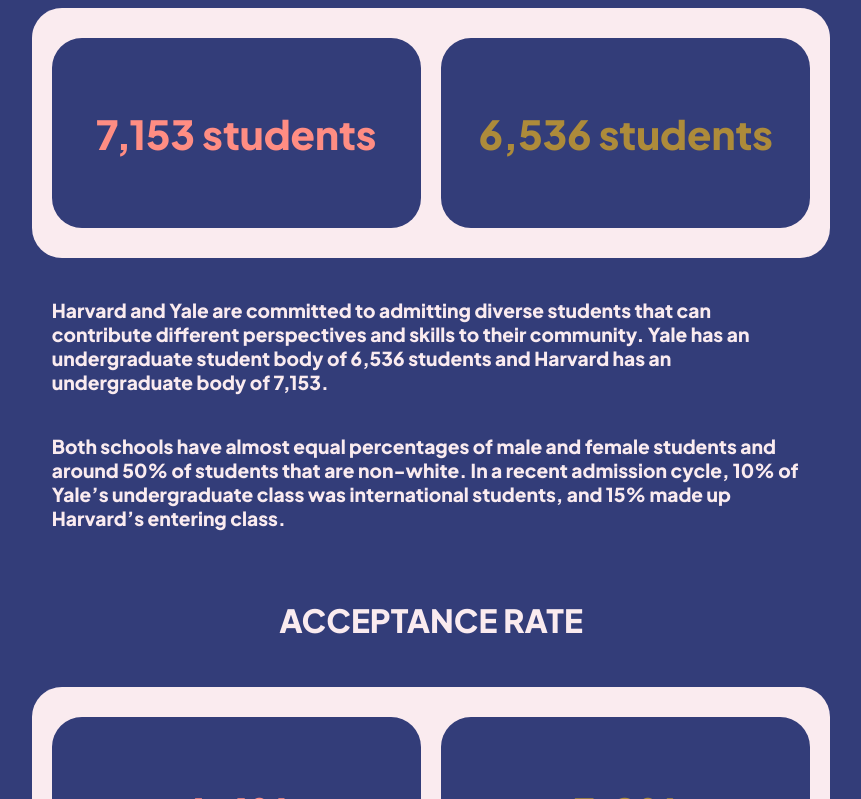
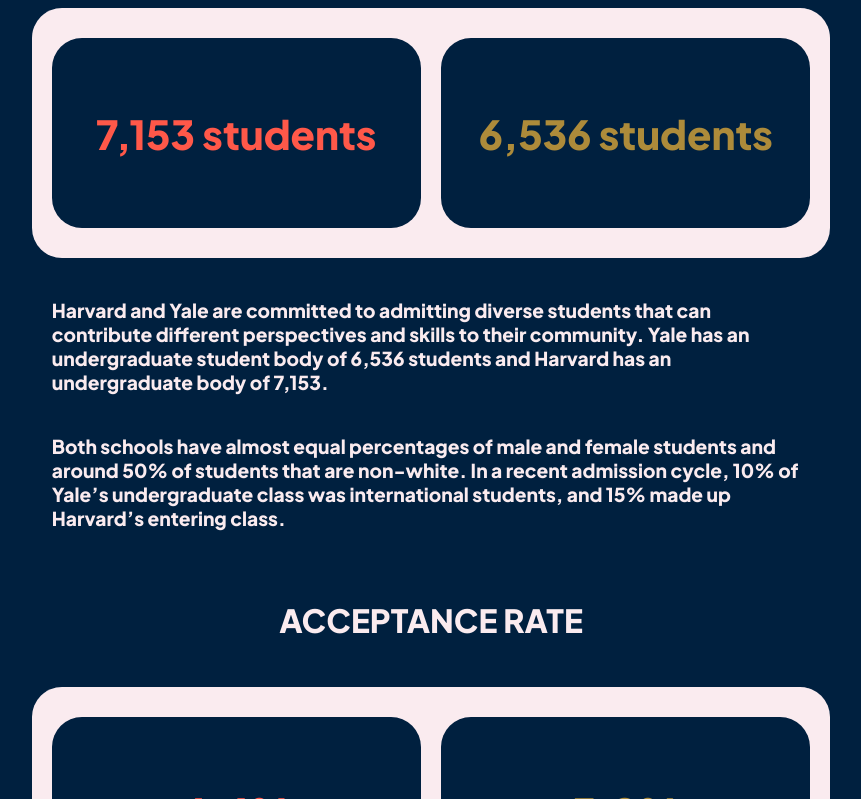
Before and after one commit to tanaymalik/college-comparison, a plain HTML site: page index.html in a window 1280 px wide. Shown: the part 2001-2800 px from the top of the page, without its empty margins (209-1070 px from the left). Drawn offline with Linux system fonts and the light colour scheme.

Commit message:
color change

```diff
--- a/styles.css
+++ b/styles.css
@@ -1,8 +1,9 @@
 
 :root {
-    --first-color: #333D79FF;
+    --first-color: #00203F;
 
     --second-color:  #FAEBEFFF;
+    --backup-color: #333D79FF;
 
 }
 
@@ -57,7 +58,7 @@ h2 {
 }
 
 #element-1 {
-    color: rgb(255, 141, 131);
+    color: rgb(255, 88, 73);
 }
 
 #element-2 {
```
